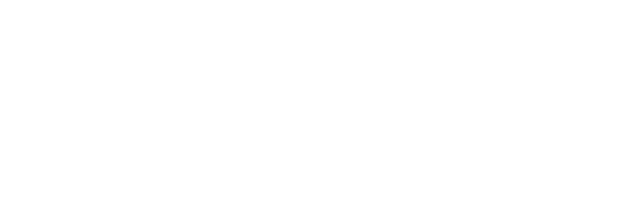
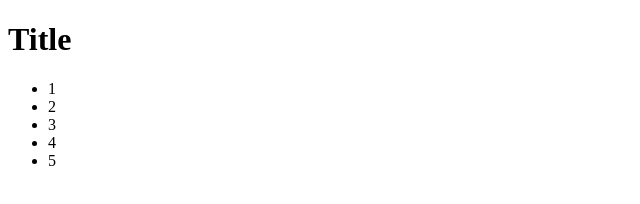
Before and after one commit to kaylaaaaa0530/website2023, a plain HTML site: page index.html in a window 1280 px wide. Shown: the whole page, without its empty margins (0-640 px from the left). Drawn offline with Linux system fonts and the light colour scheme.

Commit message:
Update index.html

```diff
--- a/index.html
+++ b/index.html
@@ -6,8 +6,19 @@
     <meta name="viewport" content="width=device-width, initial-scale=1.0">
     <title>Document</title>
 </head>
+
 <body>
-
+    <div>
+        <h1>Title</h1>
+        <ul>
+            <li>1</li>
+            <li>2</li>
+            <li>3</li>
+            <li>4</li>
+            <li>5</li>
+        </ul>
+    </div>
 
 </body>
+
 </html>
```
